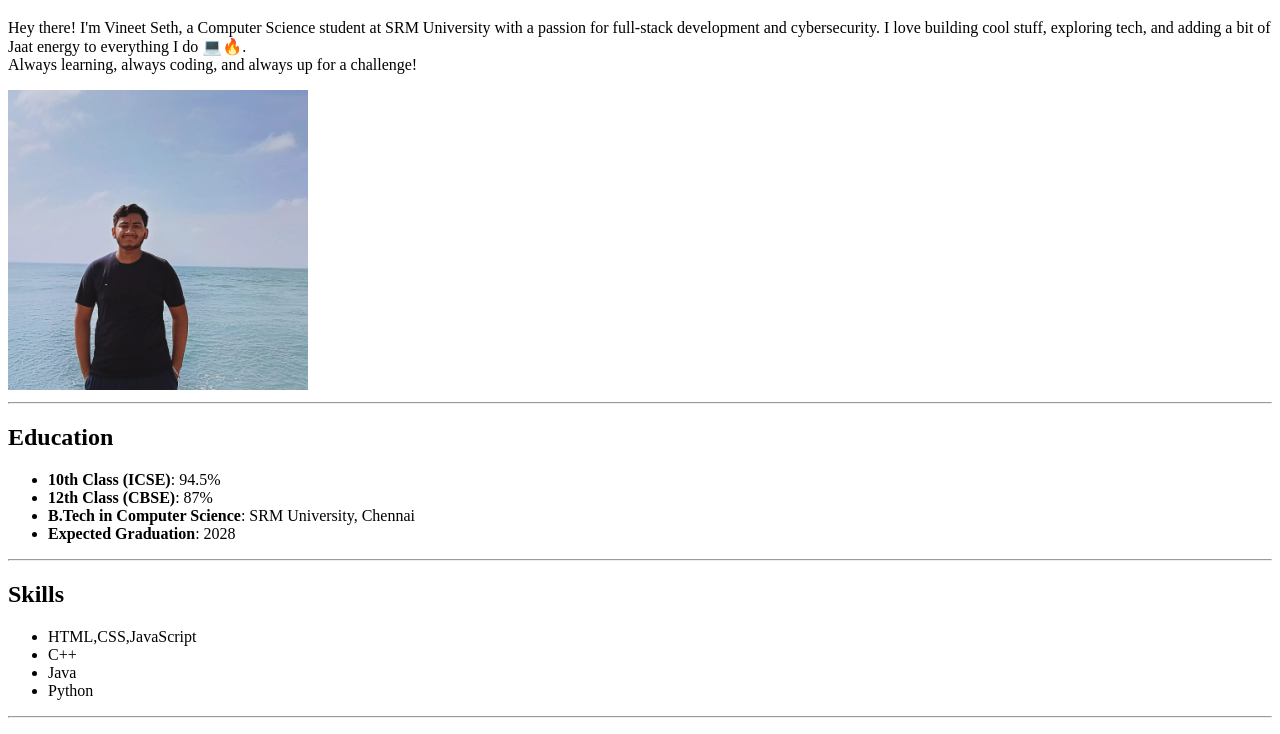
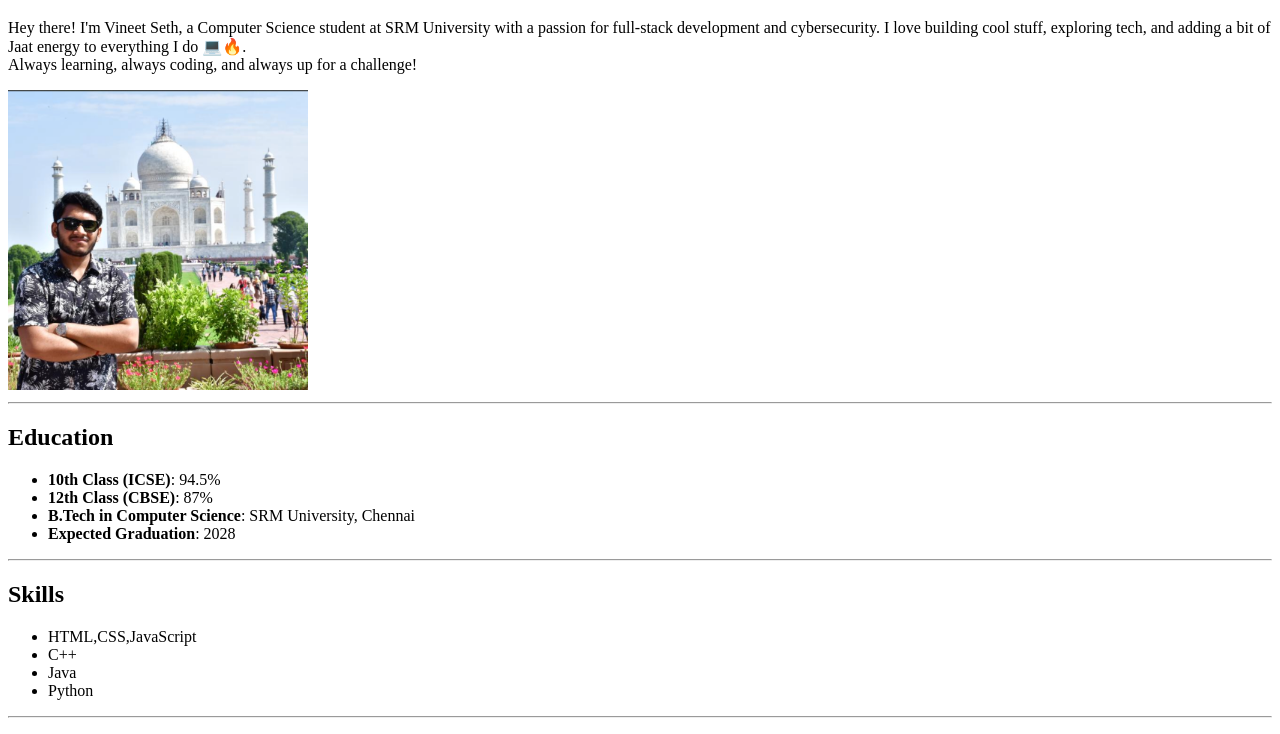
Before and after one commit to Vineet2511SRM/FrontEnd, a plain HTML site: page HTML/Portfolio.html in a window 1280 px wide. Shown: the part 61-795 px from the top of the page. Drawn offline with Linux system fonts and the light colour scheme.

Commit message:
Portfolio

```diff
--- a/HTML/Portfolio.html
+++ b/HTML/Portfolio.html
@@ -14,7 +14,7 @@
             to everything I do 💻🔥. <br>
             Always learning, always coding, and always up for a challenge!
         </p>
-        <img src="Vineet.jpg" alt="Vineet Seth" width="300px" height="300px">
+        <img src="Vineet.png" alt="Vineet Seth" width="300px" height="300px">
         <hr>
     </header>
     <!-- Portfolio section-->
```
Also changed, not shown: HTML/Vineet.jpg (deleted), HTML/Vineet.png (added).
